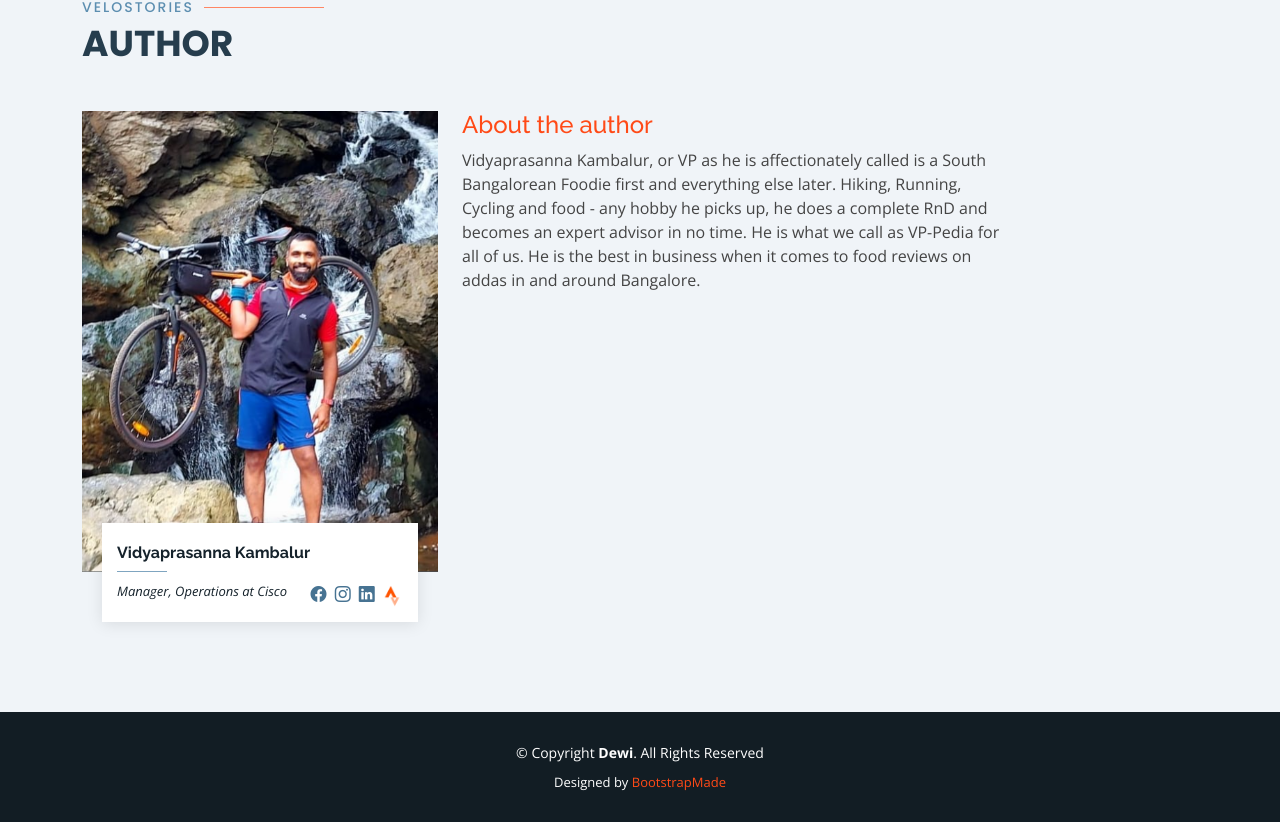
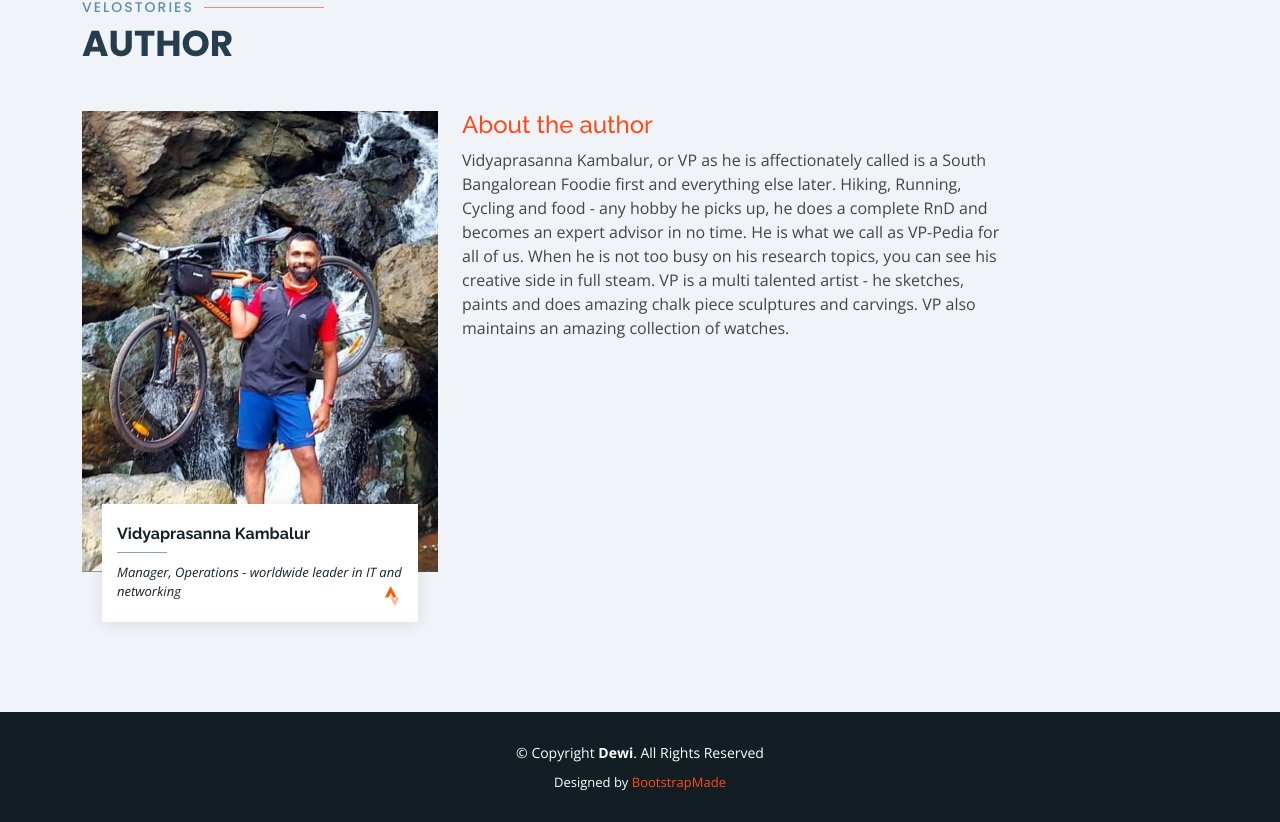
Before and after one commit to manjushandilya/velokofi.com, a plain HTML site: page runner2rider.html in a window 1280 px wide. Shown: the part 2258-3080 px from the top of the page. Drawn offline with nearby package versions, Linux system fonts and the light colour scheme.

Commit message:
Stories, change icon

```diff
--- a/runner2rider.html
+++ b/runner2rider.html
@@ -233,11 +233,11 @@
               <div class="pic"><img src="assets/stories/runner2rider/author.png" class="img-fluid" alt=""></div>
               <div class="member-info">
                 <h4>Vidyaprasanna Kambalur</h4>
-                <span>Manager, Operations at Cisco</span>
+                <span>Manager, Operations - worldwide leader in IT and networking </span>
                 <div class="social">
-                  <a target="_blank" href="https://www.linkedin.com/in/vidyaprasannakambalur"><i class="bi bi-facebook"></i></a>
+                  <!--a target="_blank" href="https://www.linkedin.com/in/vidyaprasannakambalur"><i class="bi bi-facebook"></i></a>
                   <a target="_blank" href="https://www.instagram.com/vp.kambalur"><i class="bi bi-instagram"></i></a>
-                  <a target="_blank" href="https://www.facebook.com/vkambalur"><i class="bi bi-linkedin"></i></a>
+                  <a target="_blank" href="https://www.facebook.com/vkambalur"><i class="bi bi-linkedin"></i></a-->
                   <a target="_blank" href="https://www.strava.com/athletes/61999014"><img src="assets/img/icons/strava.png" alt="strava" style="width:22px;height:22px;border:0"></a>
                 </div>
               </div>
@@ -248,7 +248,7 @@
             <div class="icon-box">
               <h4><a href="#">About the author</a></h4>
               <p>
-Vidyaprasanna Kambalur, or VP as he is affectionately called is a South Bangalorean Foodie first and everything else later. Hiking, Running, Cycling and food - any hobby he picks up, he does a complete RnD and becomes an expert advisor in no time. He is what we call as VP-Pedia for all of us. He is the best in business when it comes to food reviews on addas in and around Bangalore.
+Vidyaprasanna Kambalur, or VP as he is affectionately called is a South Bangalorean Foodie first and everything else later. Hiking, Running, Cycling and food - any hobby he picks up, he does a complete RnD and becomes an expert advisor in no time. He is what we call as VP-Pedia for all of us. When he is not too busy on his research topics, you can see his creative side in full steam. VP is a multi talented artist - he sketches, paints and does amazing chalk piece sculptures and carvings. VP also maintains an amazing collection of watches.
               </p>
             </div>
           </div>
```
Also changed, not shown: 19hrs.html (+3 -3 lines), index.html (+1 -1 lines).
